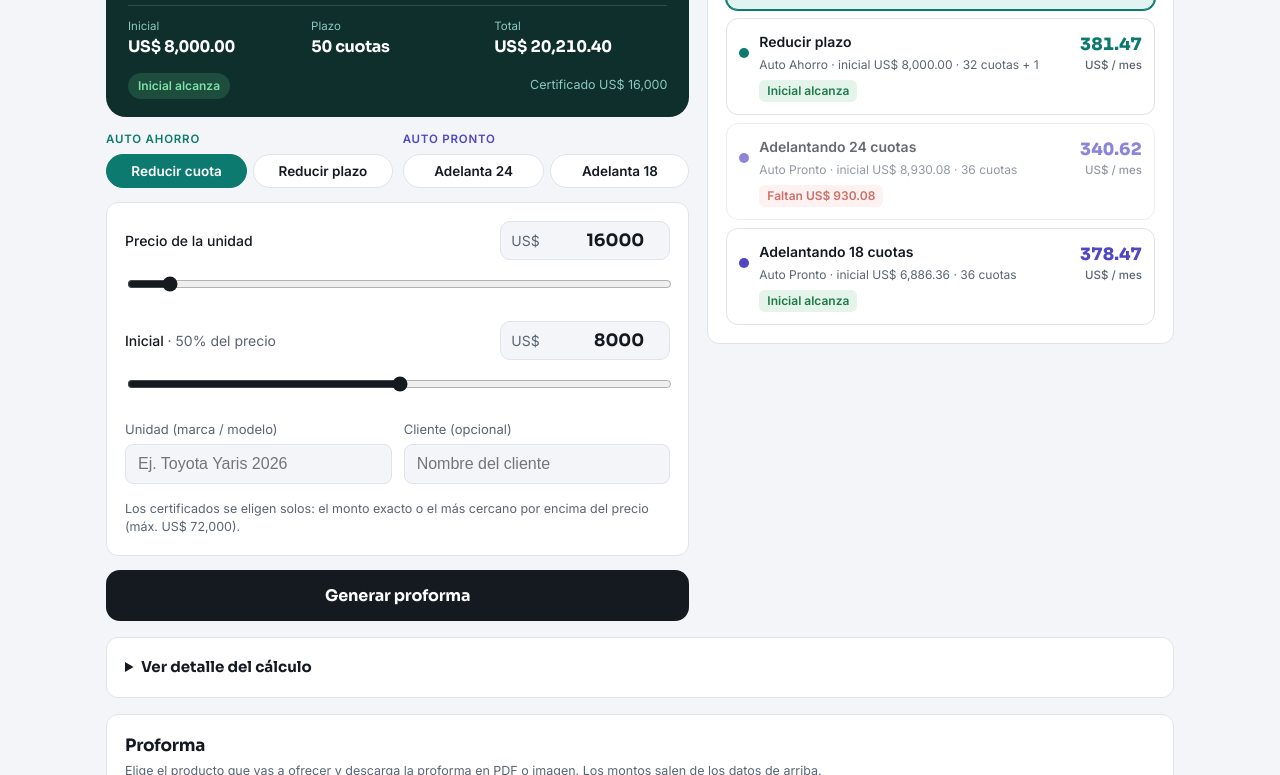
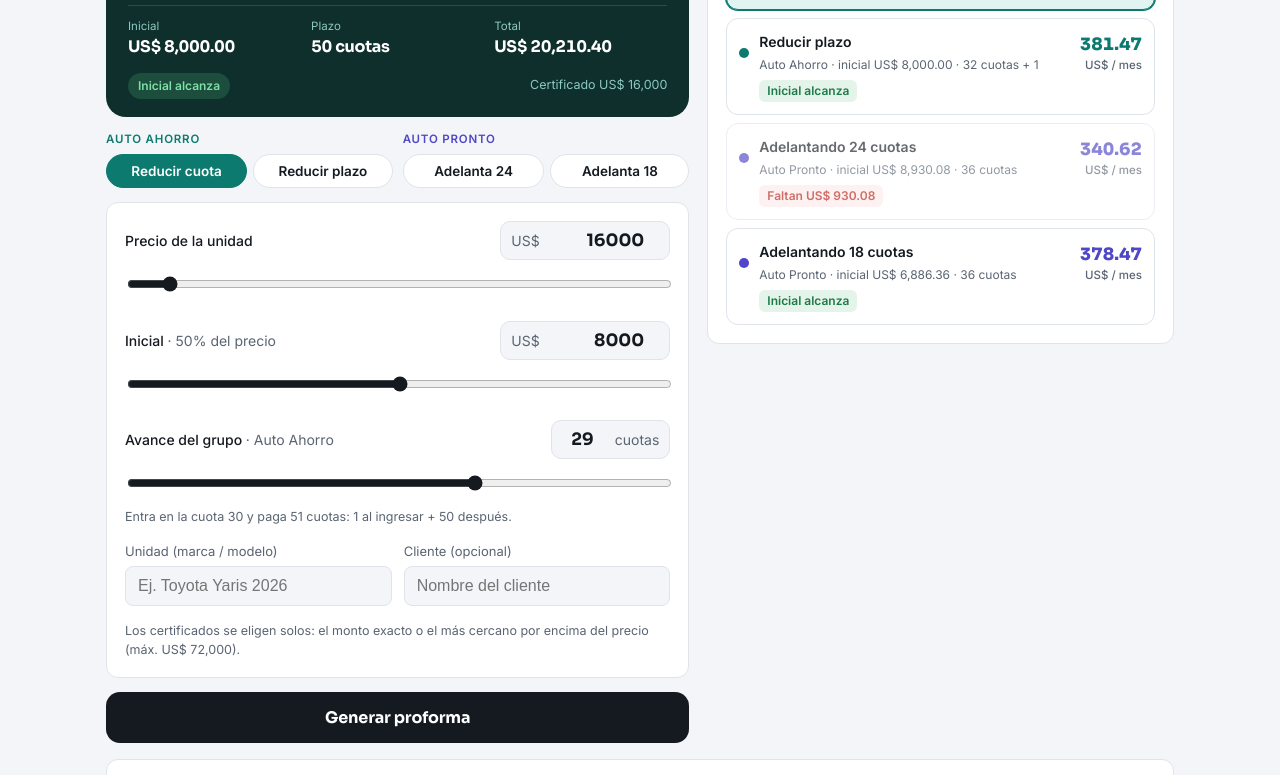
Before and after one commit to yehisoncsalas-art/calculadora-maquilink-arequipa, a plain HTML site: page index.html in a window 1280 px wide. Shown: the part 260-1035 px from the top of the page. Drawn offline with nearby package versions, Linux system fonts and the light colour scheme.

Commit message:
Avance del grupo variable (20 a 34 cuotas) en Auto Ahorro
Co-Authored-By: Claude Opus 5.5 <noreply@anthropic.com>

```diff
--- a/index.html
+++ b/index.html
@@ -205,6 +205,11 @@ details.det .subp{border:1px solid var(--line);border-radius:10px;padding:14px;m
           <div class="row"><label for="inicial">Inicial <span class="pct" id="pctIni"></span></label><div class="num"><span>US$</span><input id="inicial" type="number" min="0" step="100" value="8000" inputmode="numeric"></div></div>
           <input type="range" id="inicialR" min="0" max="16000" step="100" value="8000" aria-label="Inicial del cliente">
         </div>
+        <div class="field-r">
+          <div class="row"><label for="avance">Avance del grupo <span class="pct">· Auto Ahorro</span></label><div class="num" style="max-width:120px"><input id="avance" type="number" min="20" max="34" step="1" value="29" inputmode="numeric"><span>cuotas</span></div></div>
+          <input type="range" id="avanceR" min="20" max="34" step="1" value="29" aria-label="Avance del grupo">
+          <p class="note" style="margin:4px 0 0" id="avanceTxt"></p>
+        </div>
         <div class="form2">
           <div><label for="unidad">Unidad (marca / modelo)</label><input id="unidad" placeholder="Ej. Toyota Yaris 2026"></div>
           <div><label for="cliente">Cliente (opcional)</label><input id="cliente" placeholder="Nombre del cliente"></div>
@@ -276,7 +281,13 @@ const T60 = { tc:3.781, plazo:60, rows:[
 const MAX_UNIDAD = 72000;
 
 // ===== Reglas del Excel "calculo de cuotas de autopronto y autoahorro.xlsx" =====
-const AV = { ingreso:30, restantes:51 };   // grupo avanzado: entra en la cuota 30 → 51 cuotas (30..80)
+// Grupo avanzado: el grupo lleva entre 20 y 34 cuotas de avance (29 por defecto).
+// Entra en la cuota avance+1 y paga 80-avance cuotas (la de ingreso + el resto); las cuotas ya pasadas se prorratean.
+const AV = {
+  get avance(){ const v = parseInt(document.getElementById('avance').value, 10); return Math.min(34, Math.max(20, isNaN(v) ? 29 : v)); },
+  get ingreso(){ return this.avance + 1; },
+  get restantes(){ return 80 - this.avance; }
+};
 
 // Elige la combinación de certificados (con repetición) cuya suma sea >= precio y la más cercana; desempate: menos certificados
 function elegirCertificados(tabla, precio){
@@ -433,11 +444,12 @@ function renderResumen(precio, inicial){
   const menor = (campo) => viables.reduce((m,k)=> m===null || ops[k][campo] < ops[m][campo] ? k : m, null);
   const menorCuota = menor('cuota'), menorTotal = menor('total');
 
-  $('pctIni').textContent = precio > 0 ? '· ' + Math.round(inicial / precio * 100) + '% del precio' : '';
+  $('avanceTxt').textContent = `Entra en la cuota ${AV.ingreso} y paga ${AV.restantes} cuotas: 1 al ingresar + ${AV.restantes - 1} después.`;
+  $('pctIni').textContent =precio > 0 ? '· ' + Math.round(inicial / precio * 100) + '% del precio' : '';
 
   $('hero').className = 'hero-card ' + f;
   $('hero').innerHTML = `
-    <div class="r1"><div><div class="fam">${f==='ah' ? 'Auto Ahorro · grupo avanzado' : 'Auto Pronto · 60 meses'}</div><div class="pn">${LARGO[sel]}</div></div>
+    <div class="r1"><div><div class="fam">${f==='ah' ? 'Auto Ahorro · entra en la cuota ' + AV.ingreso : 'Auto Pronto · 60 meses'}</div><div class="pn">${LARGO[sel]}</div></div>
       <span class="ent">${x.entrega === 'Inmediata' ? 'Entrega inmediata' : 'Entrega por remate'}</span></div>
     <div><div class="big">${x.ok ? usd(Math.max(x.cuota,0)) : '—'} <small>/ mes</small></div>
       ${x.ok ? `<div class="pen">S/ ${fmt(Math.max(x.cuota,0) * x.tc)} al mes</div>` : ''}</div>
@@ -502,7 +514,7 @@ function opciones(precio, inicial){
   const a = datosAhorro(precio, inicial), p = datosPronto(precio, inicial);
   const okA = a.remate > 0;
   const plazoRp = a.enteras + (a.ultima > 0.005 ? ' cuotas + 1 final de ' + usd(a.ultima) : ' cuotas');
-  const baseA = [['Certificado(s) 80 meses', certTxt(a.sel)], ['Cuota de inscripción', usd(a.sel.ins)], ['1ra cuota grupo avanzado (al ingresar)', usd(a.cuotaAv)], ['Monto para remate', usd(Math.max(a.remate,0))]];
+  const baseA = [['Certificado(s) 80 meses', certTxt(a.sel)], ['Ingreso al grupo', `cuota ${AV.ingreso} de 80 (grupo con ${AV.avance} cuotas de avance)`],['Cuota de inscripción', usd(a.sel.ins)], ['1ra cuota grupo avanzado (al ingresar)', usd(a.cuotaAv)], ['Monto para remate', usd(Math.max(a.remate,0))]];
   const o = {
     ah_rc: { ok:okA, cert:certTxt(a.sel), tc:T80.tc, inicial, cuota:a.reduceCuota, plazo:a.quedan+' cuotas', total:inicial+a.saldo, entrega:'Por remate',
       det:[...baseA, ['Cuota después de adjudicar', usd(a.reduceCuota)+' × '+a.quedan]] },
@@ -617,6 +629,11 @@ $('btnShare').addEventListener('click', ()=>accion('share'));
 $('pfProd').addEventListener('change', render);
 ['pfComp','pfCel','pfVal'].forEach(id=>{ $(id).addEventListener('input', renderProforma); $(id).addEventListener('change', renderProforma); });
 
+// Avance del grupo: campo y barra sincronizados
+$('avanceR').addEventListener('input', ()=>{ $('avance').value = $('avanceR').value; render(); });
+$('avance').addEventListener('input', ()=>{ $('avanceR').value = AV.avance; render(); });
+$('avance').addEventListener('change', ()=>{ $('avance').value = AV.avance; $('avanceR').value = AV.avance; render(); });
+
 ['precio','inicial','unidad','cliente'].forEach(id=>document.getElementById(id).addEventListener('input',render));
 render();
 </script>
```
